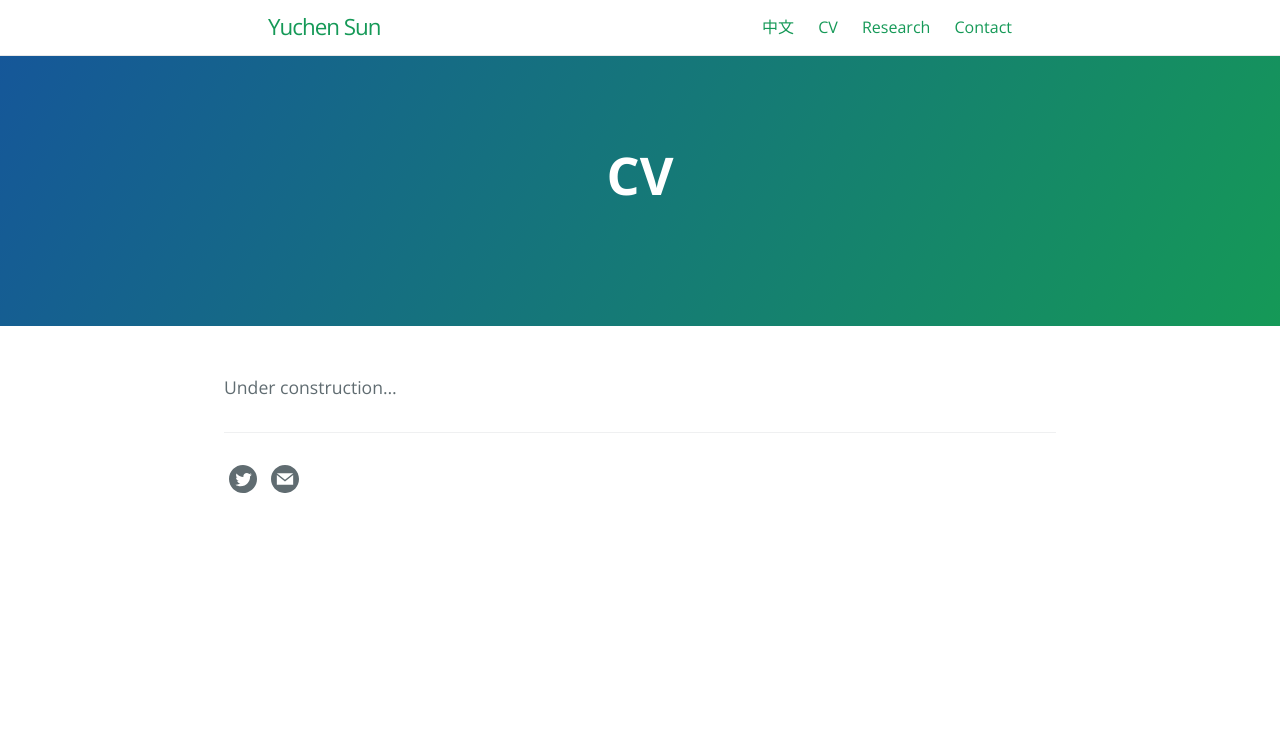
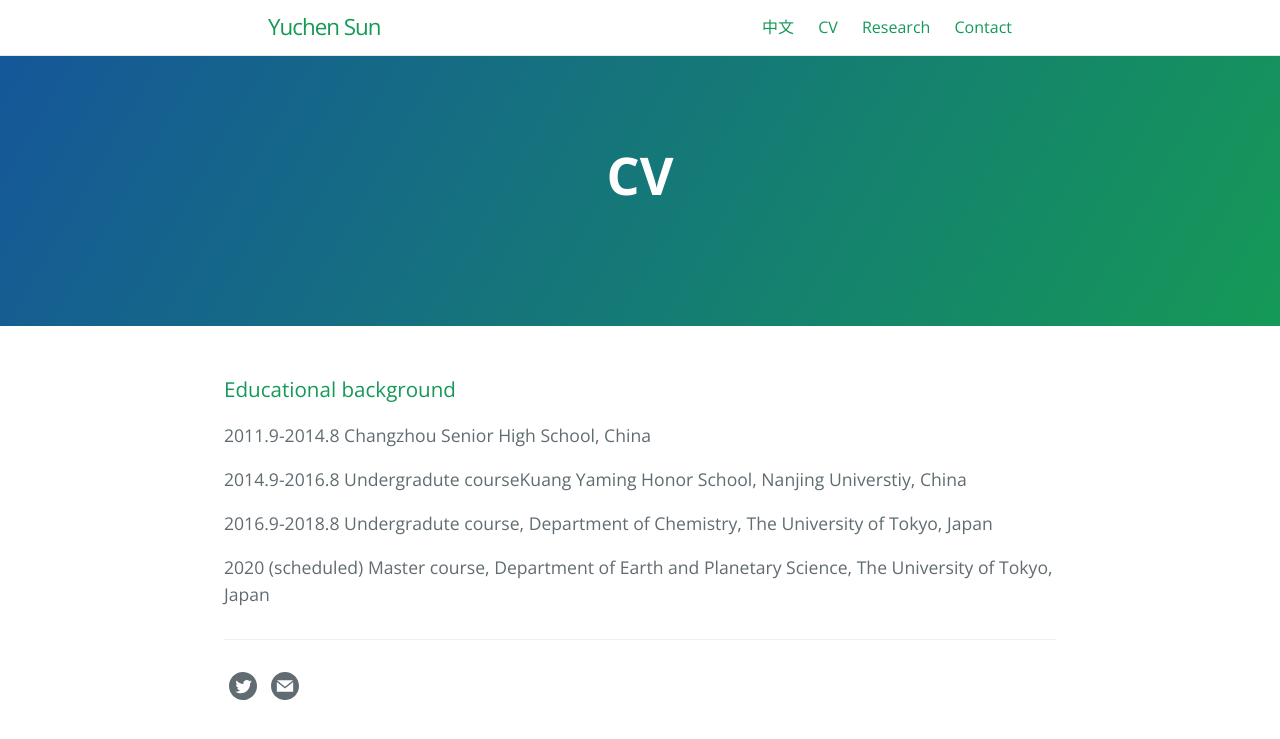
Before and after one commit to sonyuushin/sonyuushin.github.io, a Jekyll site: the page built from cv.md, in a window 1280 px wide. Shown: the top 739 px of the page. Built offline with Jekyll 4.4.1, drawn with Linux system fonts in a browser that asks for light colours.

Commit message:
Update cv.md

```diff
--- a/cv.md
+++ b/cv.md
@@ -7,4 +7,12 @@ ref: cv
 order: 0
 ---
 
-Under construction...
+### Educational background
+
+2011.9-2014.8 Changzhou Senior High School, China
+
+2014.9-2016.8 Undergradute courseKuang Yaming Honor School,  Nanjing Universtiy, China
+
+2016.9-2018.8   Undergradute course, Department of Chemistry, The University of Tokyo, Japan
+
+2020 (scheduled)   Master course, Department of Earth and Planetary Science, The University of Tokyo, Japan
```
